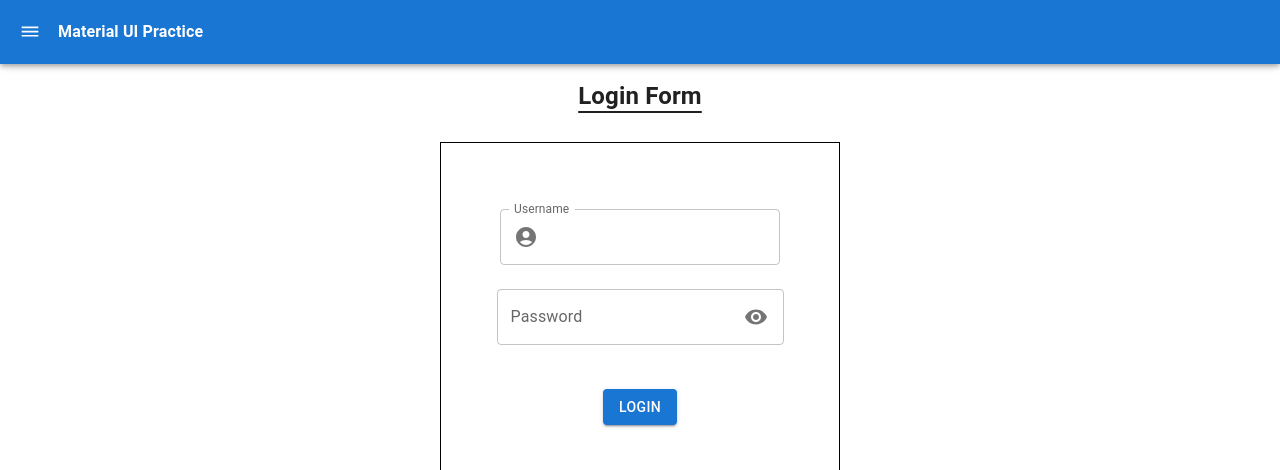
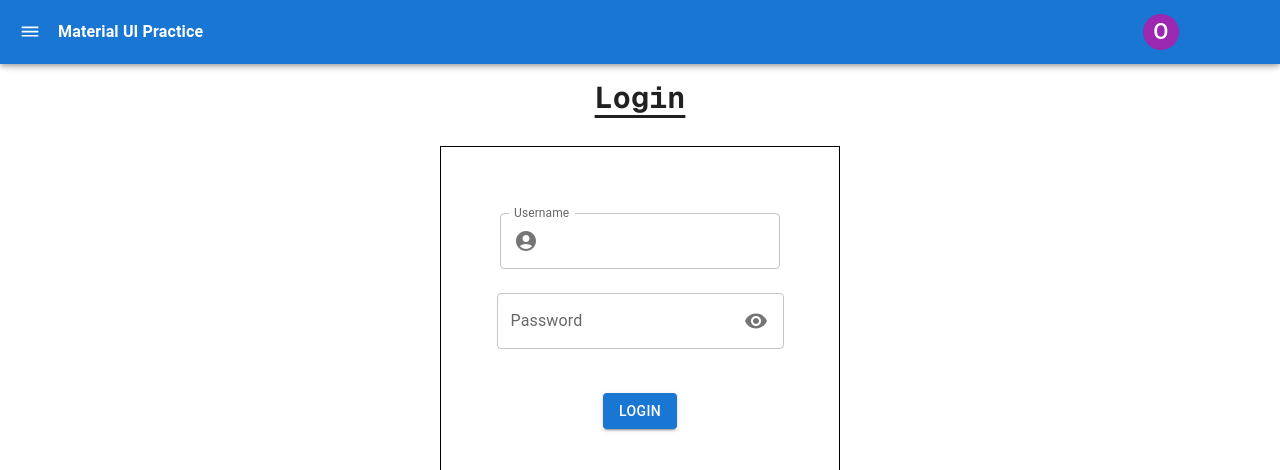
Before and after one commit to omChotaliya2002/mui_practice, a Next.js app: page /textFields in a window 1280 px wide. Shown: the top 470 px of the page. Built offline with nearby package versions, Linux system fonts and the light colour scheme.

Commit message:
Add menu to navbar

```diff
--- a/src/app/textFields/page.tsx
+++ b/src/app/textFields/page.tsx
@@ -90,7 +90,7 @@ const Page = () => {
 <>
 
         <div className="flex items-center justify-center mt-[80px]">
-            <h1 className="text-2xl font-semibold underline underline-offset-[7px]"> Login Form </h1>
+            <h1 className="text-3xl font-mono underline underline-offset-[7px]" style={{fontWeight : "bold"}}> Login </h1>
         </div>
 
     <div className="flex flex-col w-[400px] h-[350px] mx-auto items-center justify-center mt-[30px] mb-[100px] gap-y-6" style={{border:"1px solid black"}}>
--- a/src/app/menuItem/page.tsx
+++ b/src/component/Menu.tsx
@@ -2,18 +2,16 @@
 
 import React from 'react';
 import { useState } from 'react';
-import Box from '@mui/material/Box';
 import Avatar from '@mui/material/Avatar';
 import Menu from '@mui/material/Menu';
 import MenuItem from '@mui/material/MenuItem';
 import ListItemIcon from '@mui/material/ListItemIcon';
 import Divider from '@mui/material/Divider';
 import IconButton from '@mui/material/IconButton';
-import Typography from '@mui/material/Typography';
 import Tooltip from '@mui/material/Tooltip';
 import { PersonAdd, Logout, AnchorRounded } from '@mui/icons-material';
 import { purple } from '@mui/material/colors';
-import { Purple_Purse } from 'next/font/google';
+import Link from 'next/link';
 
 const Page = () => {
 
@@ -33,13 +31,13 @@ const Page = () => {
   return (
 <>
 
-    <div className='flex items-center justify-center mt-[100px]'>
+    <div className='flex items-center justify-center'>
 
         <Tooltip title = "Account Settings">
 
             <IconButton onClick={handleClick} size='small'>
 
-                <Avatar sx={{fontSize : "25px", bgcolor : purple[500]}} style={{textAlign : "center"}}> O </Avatar>
+                <Avatar className='font-medium' sx={{fontSize : "22px", bgcolor : purple[500], width : 36, height : 36}} style={{textAlign : "center"}}> O </Avatar>
 
             </IconButton>
 
@@ -75,15 +73,40 @@ const Page = () => {
             },
         }}
             // The menu will be anchored to the bottom-right corner of the avatar button.
-            transformOrigin={{ horizontal: 'right', vertical : 'top'}}
-             anchorOrigin={{ horizontal: 'right' , vertical : 'bottom' }}
-        >
+            anchorOrigin={{ horizontal: 'right' , vertical : 'bottom' }}
+            transformOrigin={{ horizontal: 'right', vertical : 'top'}}>
 
+        <Link href={"https://myaccount.google.com/personal-info?utm_source=chrome-profile-chooser"}>
             <MenuItem>
+                <Avatar/> Profile
+            </MenuItem>
+        </Link>
 
-                <Avatar/> Profile
+        <Link href={"https://myaccount.google.com/?utm_source=chrome-profile-chooser&pli=1"}>
+            <MenuItem>
+                <Avatar/> My Account
+            </MenuItem>
+        </Link>
 
+            <Divider sx={{marginTop : "8px", marginBottom : "8px"}}/>
+
+        <Link href={"https://accounts.google.com/v3/signin/accountchooser?service=CPanel&flowName=GlifWebSignIn&flowEntry=AccountChooser&dsh=S-922506838%3A1747890275143543"}>
+            <MenuItem>
+                <ListItemIcon>
+                    <PersonAdd/>
+                </ListItemIcon>
+                Add another account
             </MenuItem>
+        </Link>
+
+        <Link href={"/textFields"}>
+            <MenuItem>
+                <ListItemIcon>
+                    <Logout/>
+                </ListItemIcon>
+                Logout
+            </MenuItem>
+        </Link>
 
         </Menu>
 
--- a/src/component/Navbar.tsx
+++ b/src/component/Navbar.tsx
@@ -18,6 +18,7 @@ import CssBaseline from "@mui/material/CssBaseline";
 import AppBar from "@mui/material/AppBar";
 import { Gamepad } from "@mui/icons-material";
 
+import Menu from "../component/Menu";
 
 const drawerWidth = 240;
 
@@ -87,19 +88,23 @@ const Page = ({window, children} : Props) => {
 
     <AppBar position="fixed" style={{border:"0px solid yellow"}}>
 
-      <Toolbar>
+      <Toolbar style={{border : "0px solid red"}}>
 
           <IconButton color="inherit" aria-label="open drawer" edge = "start" onClick={handleDrawerToggle}
           sx={{transform : drawerOpen ? 'rotate(90deg)' : 'rotate(0deg)', transition : drawerOpen ? '' : 'transform 0.3s ease-in-out'}}>
                 <Dehaze fontSize="small"/>
           </IconButton>
 
-      <Link href={"/"}>
-          <Typography sx={{fontWeight : "bold", marginLeft : "10px"}}>
+
+      <Link href={"/"} style={{border: "0px solid white"}}>
+          <Typography sx={{fontWeight : "bold", width : "160px" , marginLeft : "10px"}}>
               Material UI Practice
           </Typography>
       </Link>
 
+    <div className="ml-[920px]" style={{border : "0px solid white"}}>
+        <Menu/>
+    </div>
 
       </Toolbar>
     </AppBar>
```
